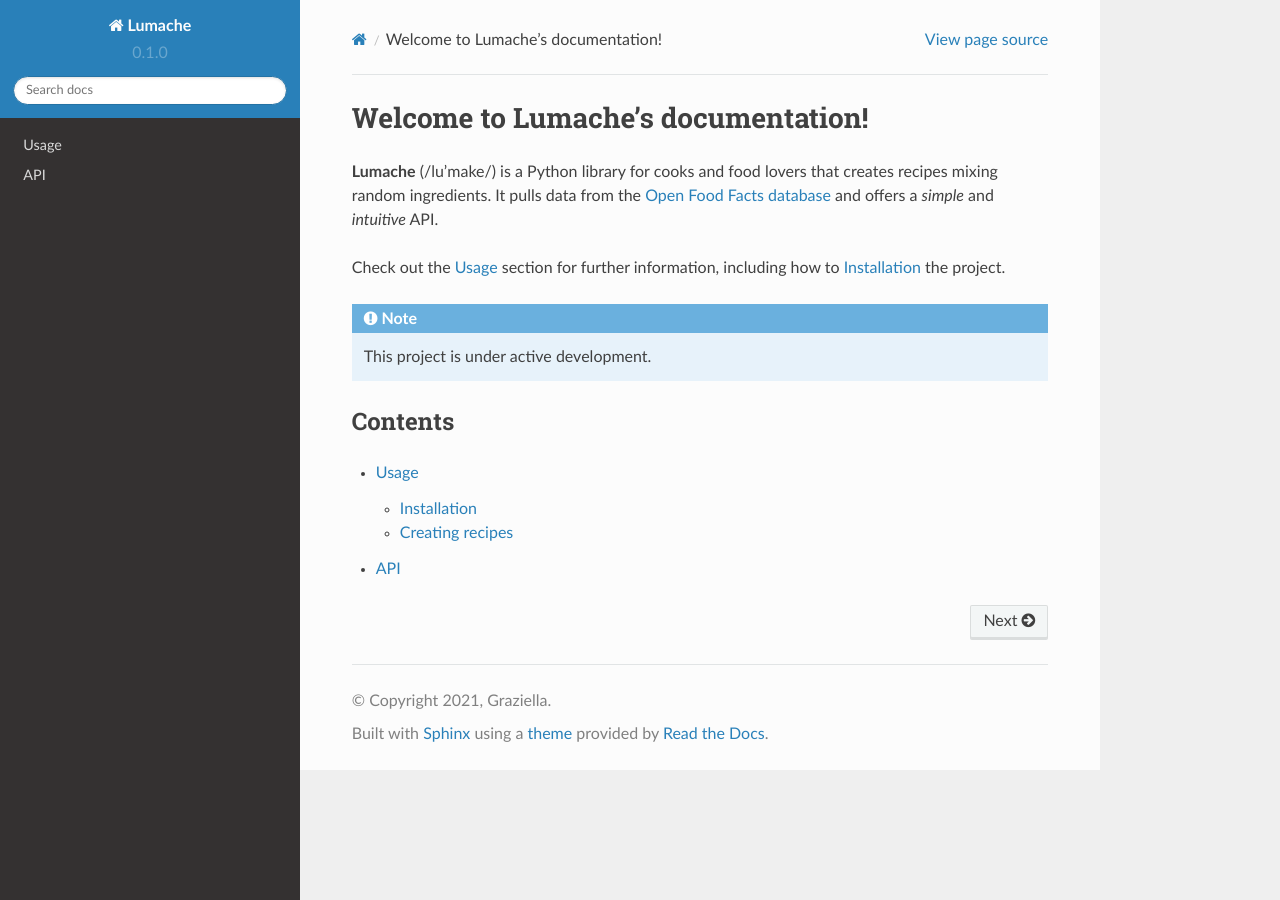
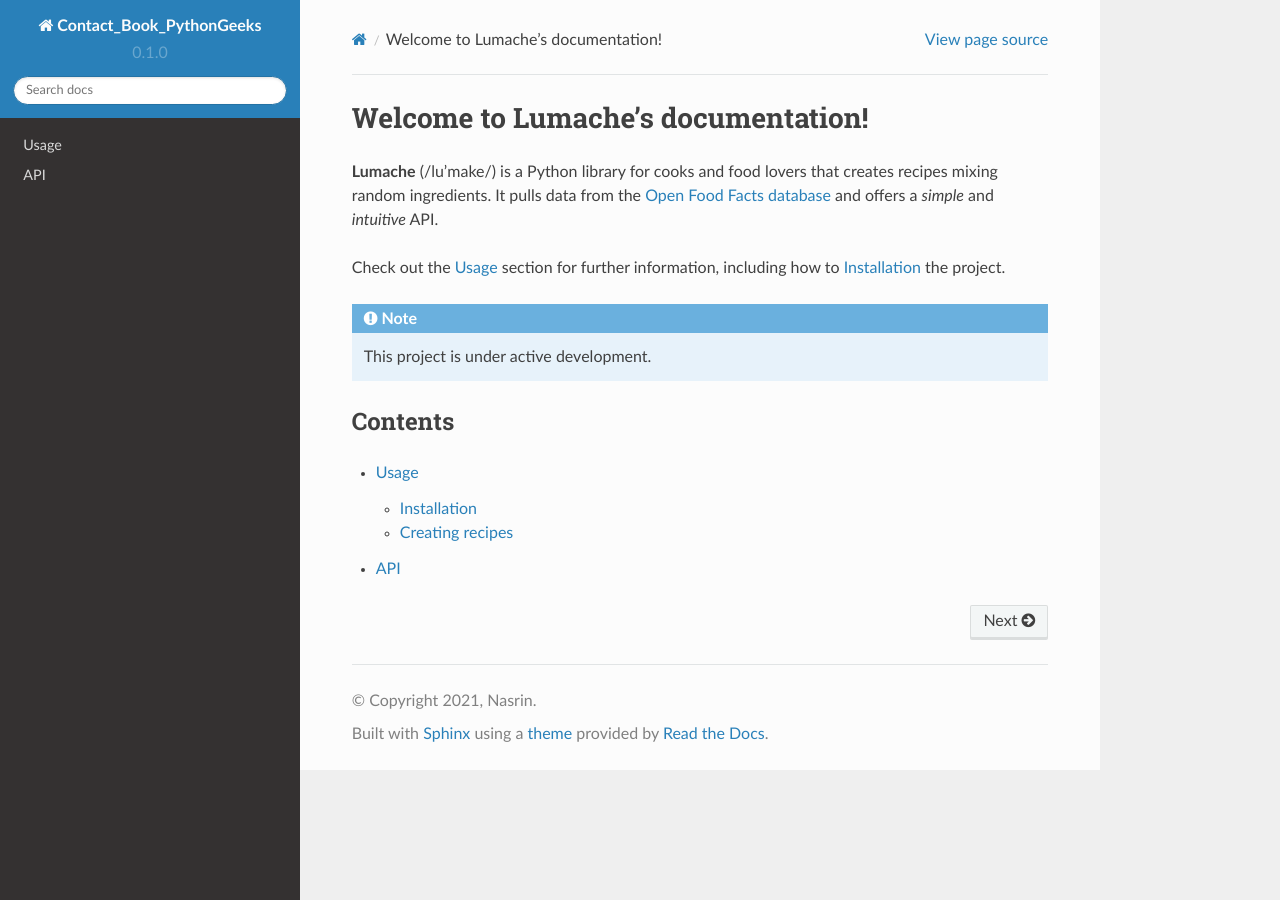
Before and after one commit to NasrinAsadi/contactbook, a Sphinx documentation site: the page built from docs/source/index.rst, in a window 1280 px wide. Built offline with Sphinx 7.4.7 and the Read the Docs theme 2.0.0, drawn with Linux system fonts in a browser that asks for light colours.

Commit message:
Update conf.py

```diff
--- a/docs/source/conf.py
+++ b/docs/source/conf.py
@@ -2,9 +2,9 @@
 
 # -- Project information
 
-project = 'Lumache'
-copyright = '2021, Graziella'
-author = 'Graziella'
+project = 'Contact_Book_PythonGeeks'
+copyright = '2021, Nasrin'
+author = 'Nasrin'
 
 release = '0.1'
 version = '0.1.0'
```
